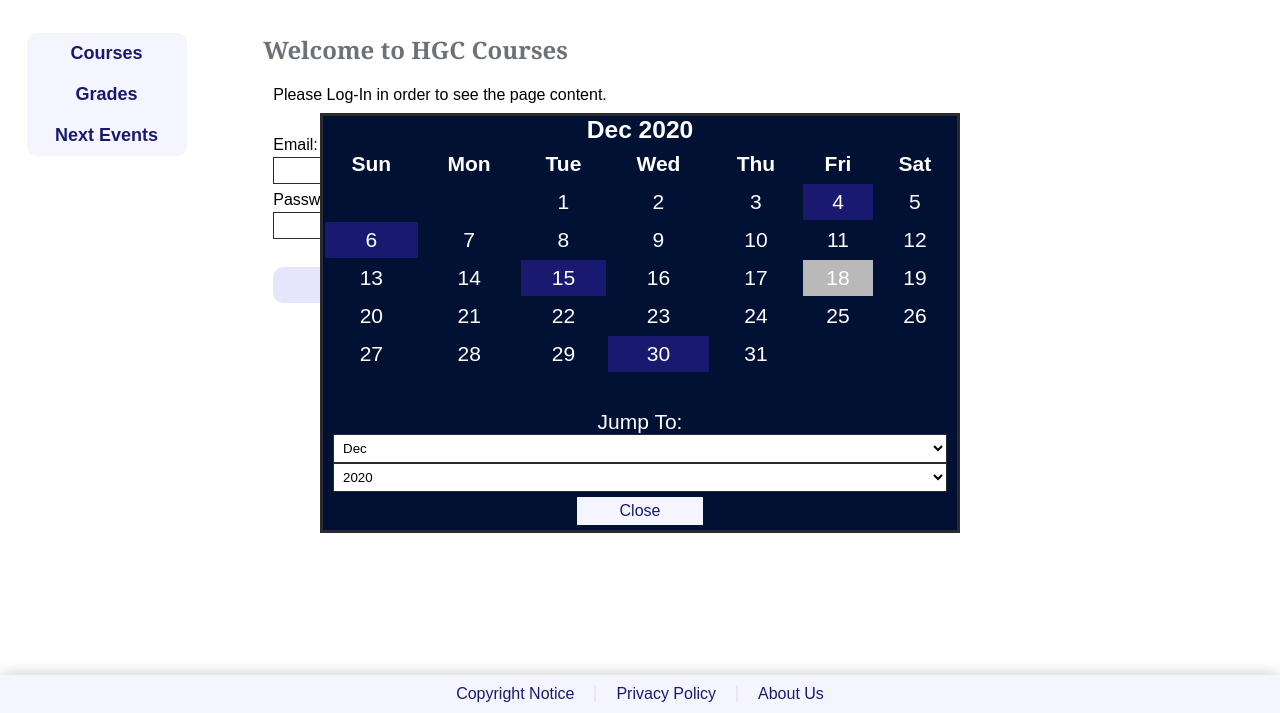
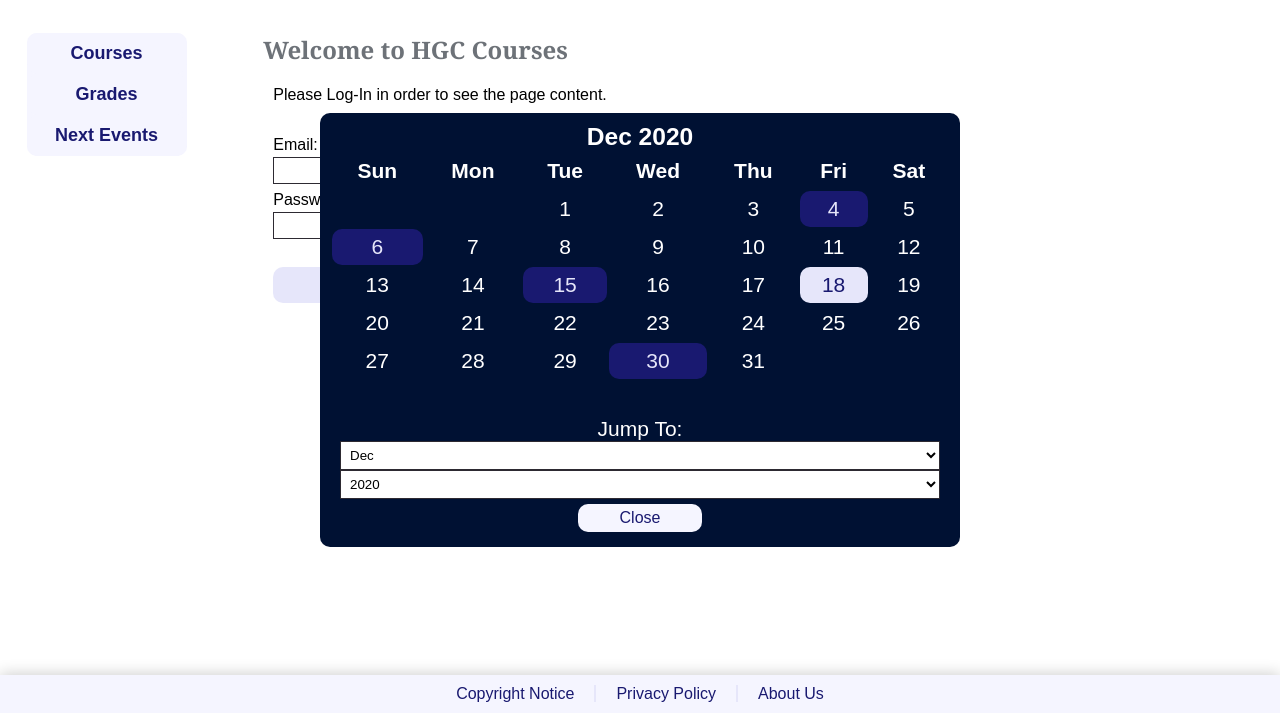
Before and after one commit to ManyaKha/IU_finalProject, a plain HTML site: page index.html in a window 1280 px wide. Both pictures are taken after a click on the item "Next Events". Shown: the part 87-800 px from the top of the page. Drawn offline with nearby package versions, Linux system fonts and the light colour scheme; files whose address does not match are found by name.

Commit message:
Fixed Colors

```diff
--- a/script/calendar.js
+++ b/script/calendar.js
@@ -98,8 +98,12 @@ function showCalendar(month, year) { //this function will create a table with di
 }
 //functions to change the color of the important events and the color of the actual day of the month
 function change_colorday(cell){
-    cell.style.backgroundColor="#B9B9B9"
+    cell.style.backgroundColor="#e6e6fa";
+    cell.style.color="#191970";
+    cell.style.borderRadius="10px";
 }
 function change_colorEvent(cell){
-    cell.style.backgroundColor="#191970"
+    cell.style.backgroundColor="#191970";
+    cell.style.color="#e6e6fa"
+    cell.style.borderRadius="10px";
 }
--- a/style/style.css
+++ b/style/style.css
@@ -208,7 +208,7 @@ nav li a:hover, nav li a:active{
 	position: fixed;
 	text-align: center;
 	background: #001133;
-	border: 3px solid #2d2a32;
+	border-radius: var(--border_radius);
 	width: 100%;
 	top:25%;
 	right: 0;
@@ -222,6 +222,7 @@ nav li a:hover, nav li a:active{
 	/*Hides pop-up content when there is no "active" class */
 	visibility: hidden;
 	font-family: Arial, Helvetica, sans-serif;
+	padding: 10px;
 	width: 100%;
 	height: 50%;
 }
@@ -271,6 +272,7 @@ button{
 	background: var(--light_light_purple);
 	width: 20%;
 	color: var(--dark_blue);
+	border-radius: var(--border_radius);
 	padding: 5px 5px;
 	text-align: center;
 	display: inline-block;
@@ -281,14 +283,18 @@ button:hover {
 	font-weight: bold;
 }
 
+#calendar td{
+	border-radius: var(--border_radius);
+}
+
 #calendar{
 	font-family: Arial, Helvetica, sans-serif;
 	width: 100%;
 	height: 80%;
 }
 #calendar td:hover{
-	background-color: #f5f5f5;
-	color:black;
+	background-color: var(--light_light_purple);
+	color:vaR(--dark_blue);
 }
 .popup-content table {
 	border: 0;
```
